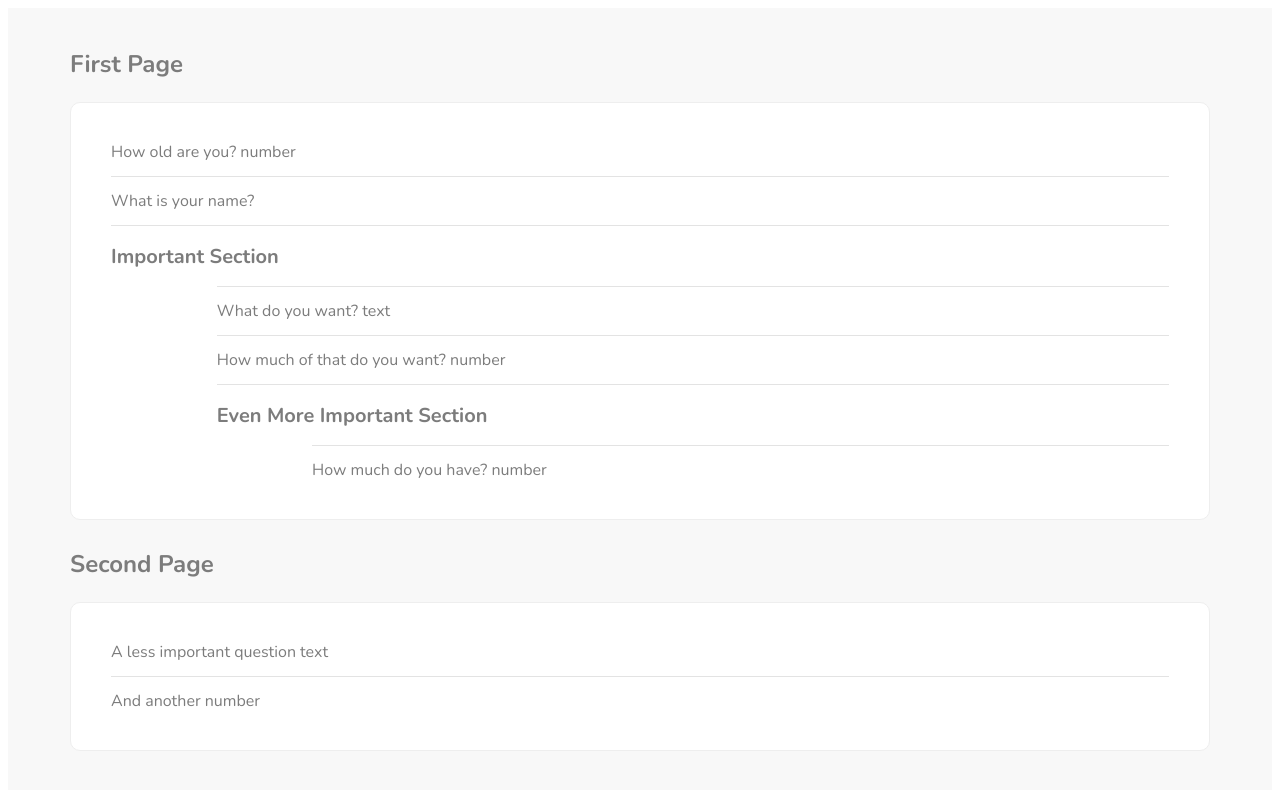
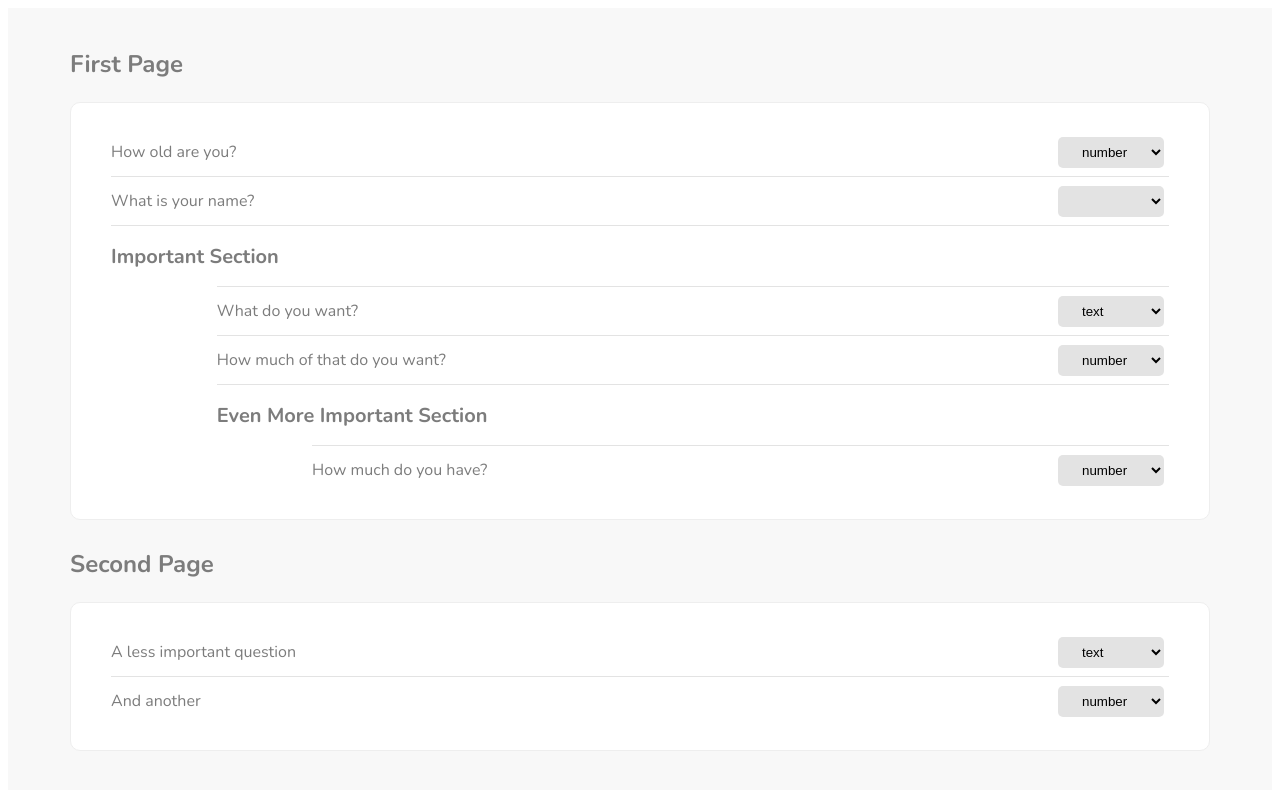
Before and after one commit to GlassEyeStudio/spa_form_builder, a Vue app: page / in a window 1280 px wide. Shown: the top 790 px of the page. Built offline with nearby package versions, Linux system fonts and the light colour scheme.

Commit message:
Added: question response type select

```diff
--- a/src/components/FormBuilderElems/QuestionElement.vue
+++ b/src/components/FormBuilderElems/QuestionElement.vue
@@ -1,7 +1,12 @@
 <template>
   <div class="question">
-    {{ itemElem.title }}
-    {{ itemElem.response_type }}
+    <label>
+      {{ itemElem.title }}
+      <select v-model="itemElem.response_type">
+        <option>text</option>
+        <option>number</option>
+      </select>
+    </label>
   </div>
 </template>
 
@@ -25,5 +30,18 @@
     &:not(:first-child) {
       border-top: solid 1px #e3e3e3;
     }
+    label {
+      display: flex;
+      justify-content: space-between;
+      align-items: center;
+
+      select {
+        margin: 5px;
+        padding: 7px 20px;
+        background: #e3e3e3;
+        border: none;
+        border-radius: 5px;
+      }
+    }
   }
 </style>
```
